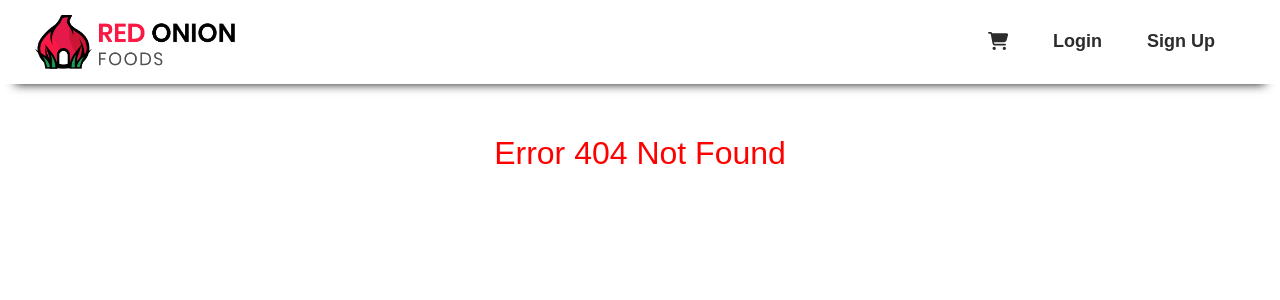
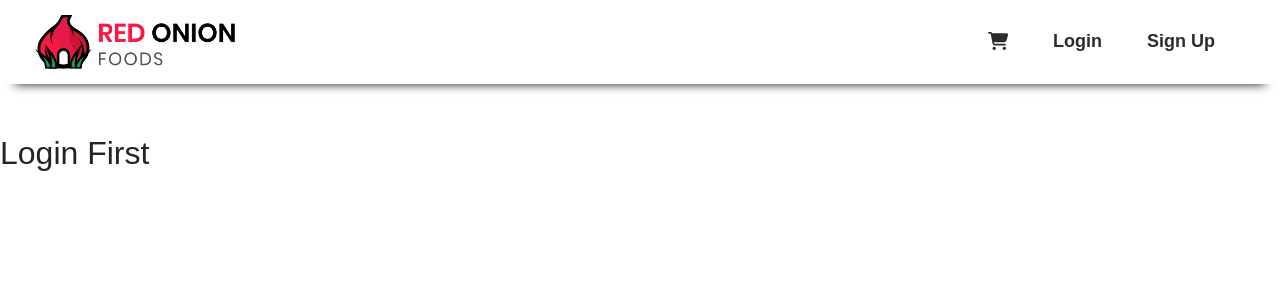
Before and after one commit to shafik720/Red-onion-restaurant, a React (Create React App) app: page /login in a window 1280 px wide. Before the commit this address had no page. Shown: the top 300 px of the page. Built offline with nearby package versions, Linux system fonts and the light colour scheme; the HTML template or start-up script is replaced by a standard one.

Commit message:
working on redirect

```diff
--- a/src/App.js
+++ b/src/App.js
@@ -10,6 +10,7 @@ import Lunch from './Pages/Home/Lunch/Lunch';
 import Dinner from './Pages/Home/Dinner/Dinner';
 import FoodDisplay from './Pages/FoodDisplay/FoodDisplay';
 import Cart from './Pages/FoodDisplay/FoodDisplayTwo/Cart/Cart';
+import Login from './Pages/Login/Login';
 
 function App() {
   return (
@@ -25,6 +26,7 @@ function App() {
           <Route path='/food/:display' element={<FoodDisplay></FoodDisplay>}></Route>
           <Route path='/about' element={<About></About>}></Route>
           <Route path='/cart' element={<Cart></Cart>} ></Route>
+          <Route path='/login' element={<Login></Login>}></Route>
           <Route path='*' element={<Error></Error>}></Route>
         </Routes>
       </div>
--- /dev/null
+++ b/src/Pages/Login/Login.js
@@ -0,0 +1,12 @@
+import React from 'react';
+import './Login.css';
+
+const Login = () => {
+    return (
+        <div>
+            <h2>Login First</h2>
+        </div>
+    );
+};
+
+export default Login;
```
Also changed, not shown: src/Pages/Login/Login.css (added).
